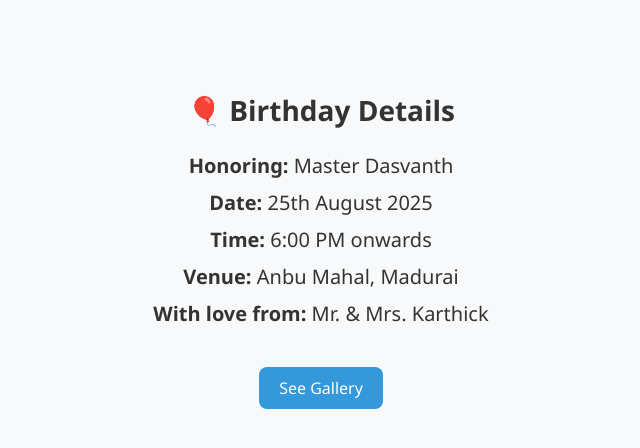
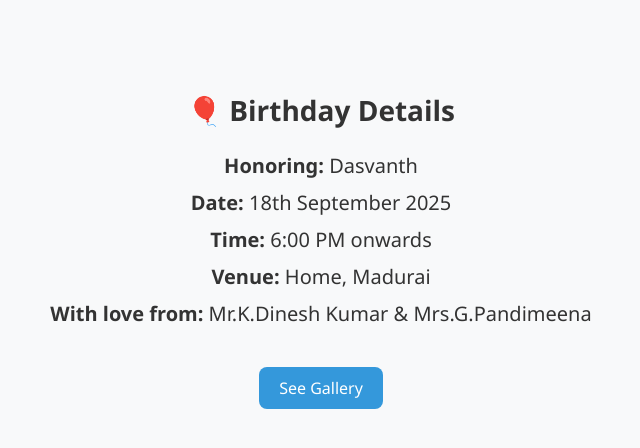
Before and after one commit to Karthickbabu403/invitation, a plain HTML site: page details.html in a window 1280 px wide. Shown: the whole page, without its empty margins (319-959 px from the left). Drawn offline with Linux system fonts and the light colour scheme.

Commit message:
details.html

```diff
--- a/details.html
+++ b/details.html
@@ -31,11 +31,11 @@
 </head>
 <body>
   <h2>🎈 Birthday Details</h2>
-  <p><strong>Honoring:</strong> Master Dasvanth</p>
-  <p><strong>Date:</strong> 25th August 2025</p>
+  <p><strong>Honoring:</strong> Dasvanth</p>
+  <p><strong>Date:</strong> 18th September 2025</p>
   <p><strong>Time:</strong> 6:00 PM onwards</p>
-  <p><strong>Venue:</strong> Anbu Mahal, Madurai</p>
-  <p><strong>With love from:</strong> Mr. & Mrs. Karthick</p>
+  <p><strong>Venue:</strong> Home, Madurai</p>
+  <p><strong>With love from:</strong> Mr.K.Dinesh Kumar & Mrs.G.Pandimeena</p>
   <a href="gallery.html">See Gallery</a>
 </body>
 </html>
```
